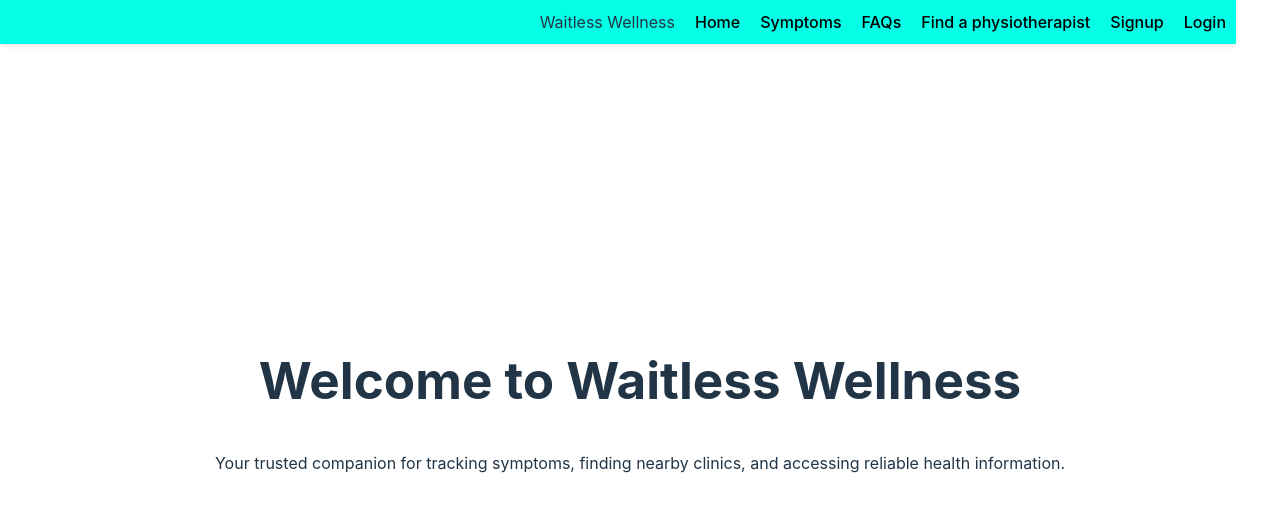
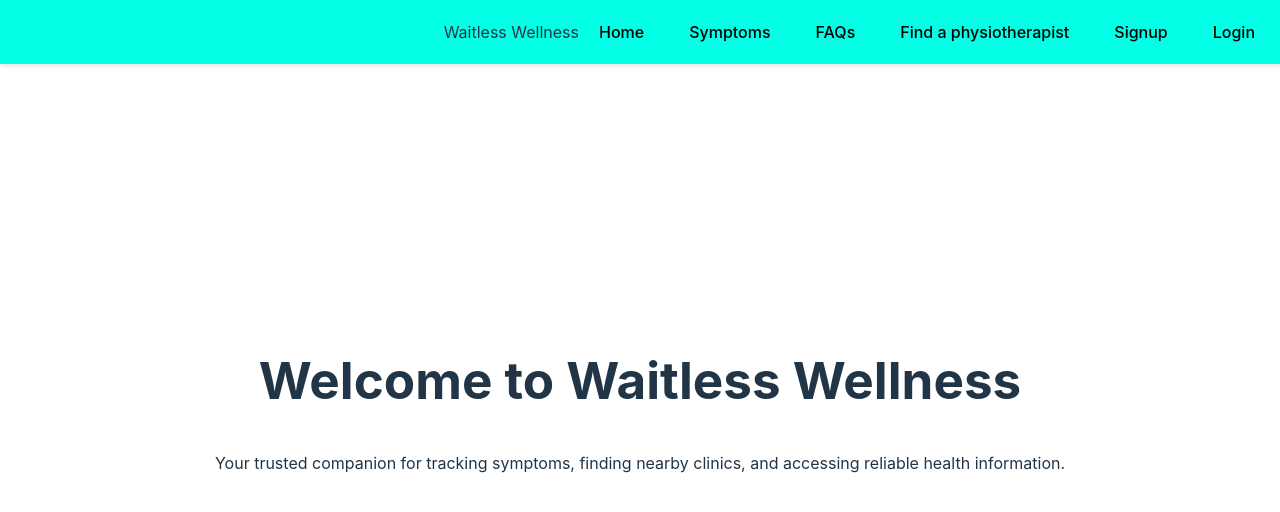
Before and after one commit to tosinfolarin/Waitless-Wellness, a React (Vite) app in the folder waitless-wellness/Frontend/: page / in a window 1280 px wide. Shown: the top 512 px of the page. Built offline with nearby package versions, Linux system fonts and the light colour scheme.

Commit message:
modify padding of navbar

```diff
--- a/waitless-wellness/Frontend/src/index.css
+++ b/waitless-wellness/Frontend/src/index.css
@@ -28,7 +28,7 @@ a:hover {
   position: fixed;
   top: 0;
   left: 0;
-  width: 95%;
+  width: 100%;
   z-index: 1000;
   background: rgb(2, 255, 230);
   padding: 10px;
@@ -39,7 +39,7 @@ a:hover {
   justify-content: flex-end;
   list-style: none;
   margin: 0;
-  padding: 0;
+  padding: 10px;
   display: flex;
   gap: 20px;
 }
@@ -48,6 +48,7 @@ a:hover {
   text-decoration: none;
   color: black;
   font-weight: 500;
+  padding-right: 25px;
 }
 
 
```
